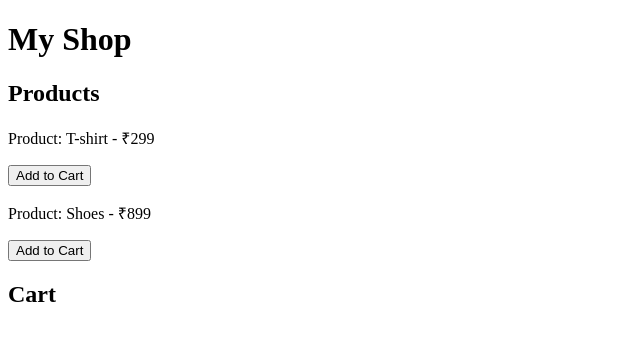
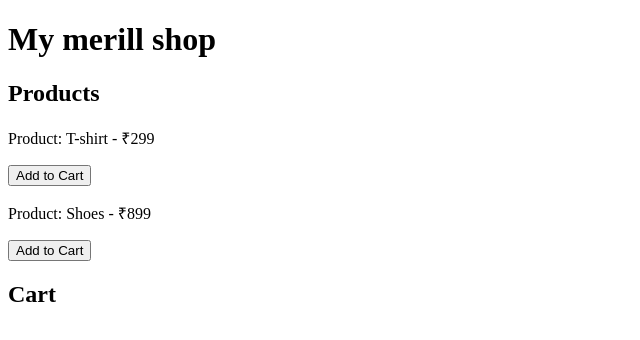
Before and after one commit to nafila-fathima/c, a plain HTML site: page index.html in a window 1280 px wide. Shown: the whole page, without its empty margins (0-640 px from the left). Drawn offline with Linux system fonts and the light colour scheme.

Commit message:
Update index.html

```diff
--- a/index.html
+++ b/index.html
@@ -4,7 +4,7 @@
   <title>Simple Shop</title>
 </head>
 <body>
-  <h1>My Shop</h1>
+  <h1>My merill shop</h1>
 
   <h2>Products</h2>
   <div>
```
